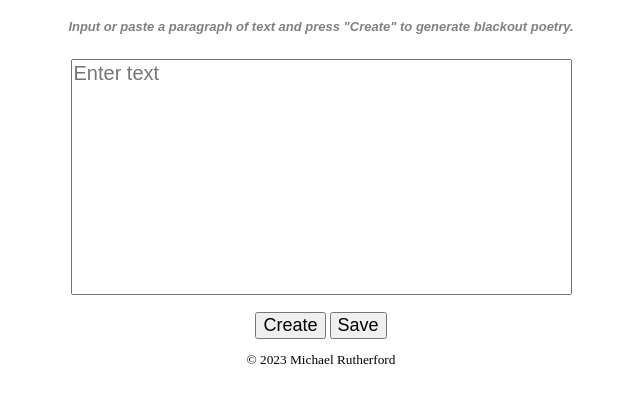
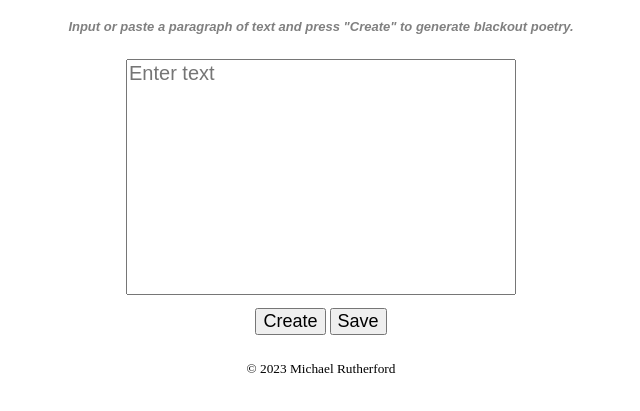
Before and after one commit to michaelrutherford/wordshade, a plain HTML site: page index.html in a window 1280 px wide. Shown: the part 61-472 px from the top of the page, without its empty margins (319-959 px from the left). Drawn offline with Linux system fonts and the light colour scheme.

Commit message:
Added new formatting

```diff
--- a/style.css
+++ b/style.css
@@ -13,8 +13,17 @@
 #title,
 #instructions,
 #paragraph-container,
-#poetry-container,
+#poetry-container {
+    text-align: center;
+    display: flex;
+    flex-direction: column;
+    justify-content: center;
+    align-items: center;
+    text-align: center;
+}
+
 #button-container {
+    justify-content: center;
     text-align: center;
 }
 
@@ -41,6 +50,7 @@ input[type="text"]:hover,
     font-family: sans-serif;
     resize: none;
     margin: 1vw 1vw;
+    width: 30vw;
 }
 
 #generate-button,
@@ -54,6 +64,7 @@ input[type="text"]:hover,
     padding: 0;
     font-family: sans-serif;
     background-color: black;
+    width: 30vw;
 }
 
 footer {
```
